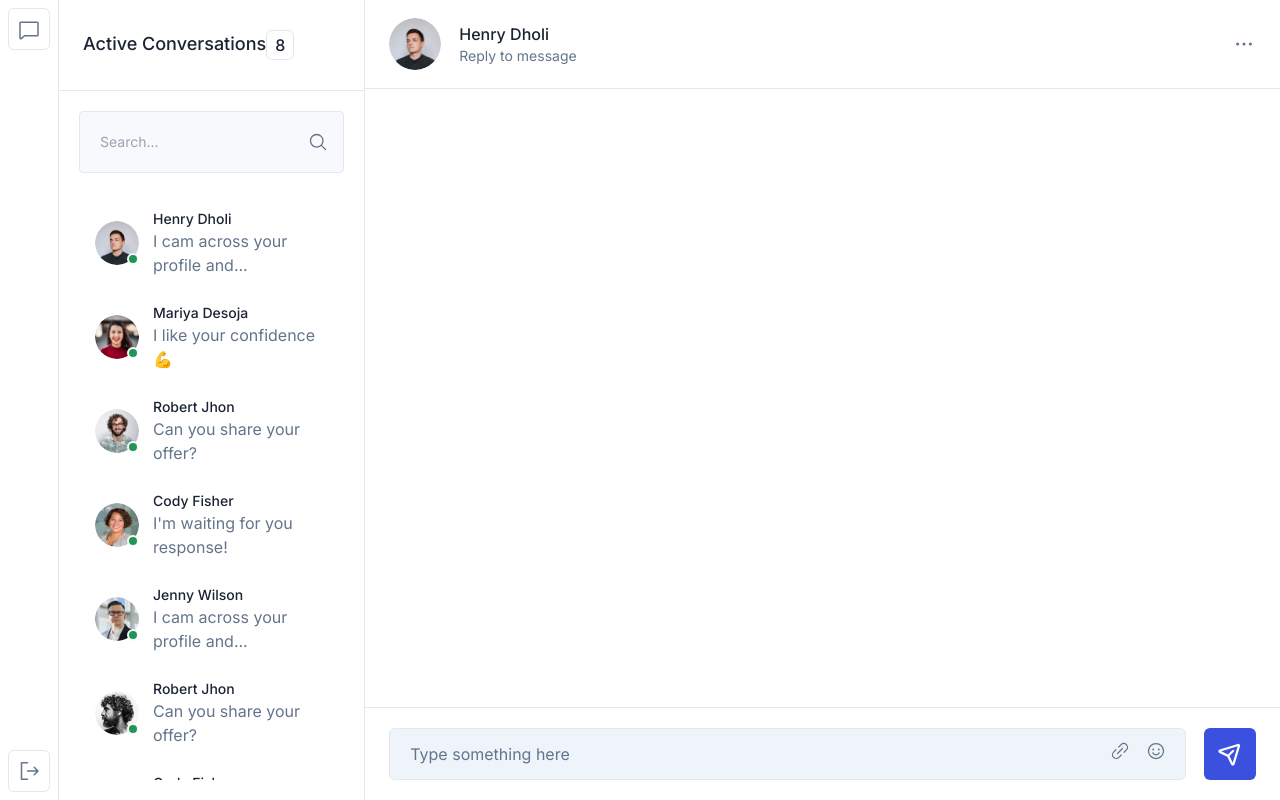
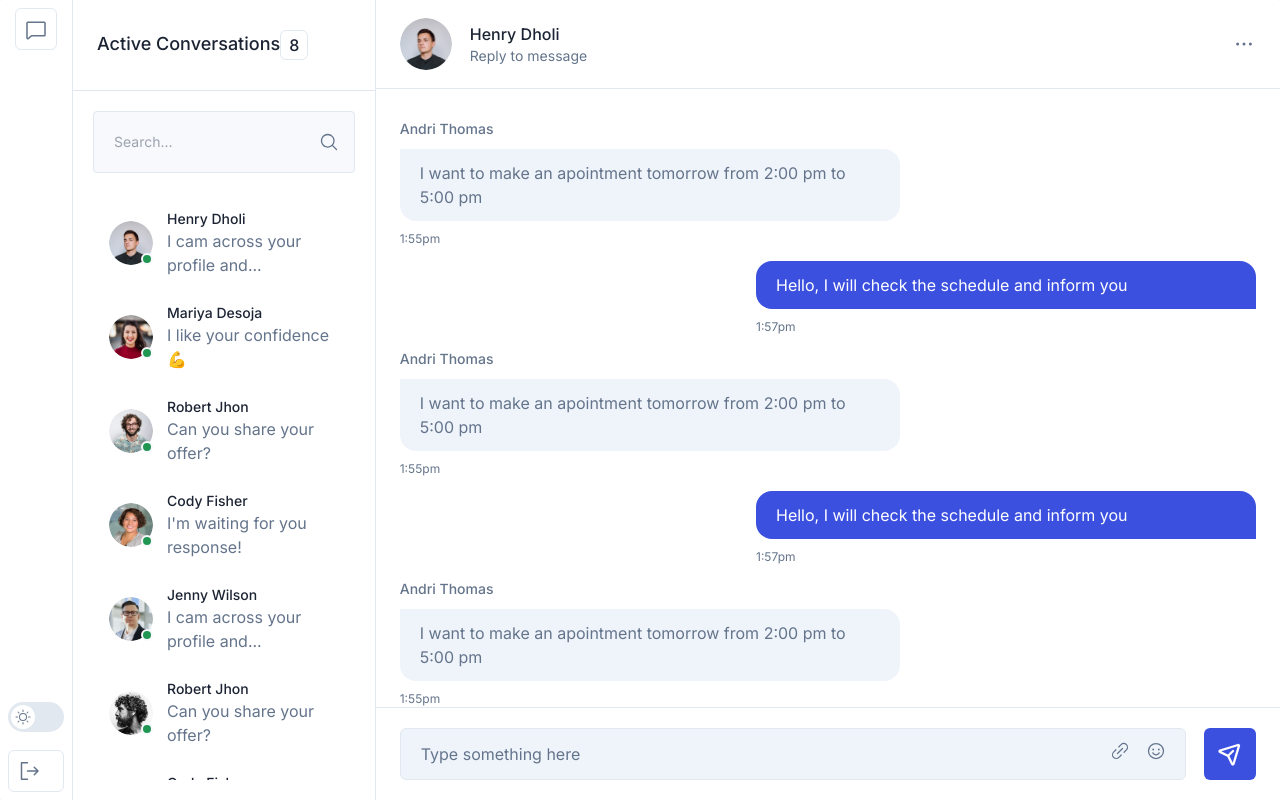
Before and after one commit to matthewmcroberts/ChatApp, a React (Vite) app: page / in a window 1280 px wide. Built offline with nearby package versions, Linux system fonts and the light colour scheme.

Commit message:
working on basic UI

```diff
--- /dev/null
+++ b/src/components/DarkModeSwitcher.jsx
@@ -0,0 +1,20 @@
+import { Moon, Sun } from '@phosphor-icons/react'
+import React from 'react'
+
+export default function DarkModeSwitcher() {
+  return (
+    <li className="list-none">
+        <label htmlFor="" className="relative m-0 block h-7.5 w-14 rounded-full bg-stroke">
+            <input type="checkbox" className="absolute z-50 top-0 m-0 h-full w-full cursor-pointer opacity-0" />
+            <span className="absolute top-1/2 left-[3px] flex h-6 w-6 -translate-y-1/2 translate-x-0 items-center justify-center rounded-full bg-white duration-75 ease-linear">
+                <span className="dark:hidden">
+                    <Sun />
+                </span>
+                <span className="hidden dark:inline-block">
+                    <Moon />
+                </span>
+            </span>
+        </label>
+    </li>
+  )
+}
--- a/src/section/chat/Inbox.jsx
+++ b/src/section/chat/Inbox.jsx
@@ -10,7 +10,7 @@ export default function Inbox() {
             <div className="sticky flex items-center flex-row justify-between border-b border-stroke dark:border-strokedark px-6 py-4.5">
                 <div className="flex items-center">
                     <div className="mr-4.5 h-13 w-full max-w-13 overflow-hidden rounded-full">
-                    <img src={User01} alt="avatar" className="h-full w-full object-cover object-center"/>
+                        <img src={User01} alt="avatar" className="h-full w-full object-cover object-center" />
                     </div>
 
                     <div>
@@ -28,14 +28,52 @@ export default function Inbox() {
 
             {/* List of messages */}
             <div className="max-h-full space-y-3.5 overflow-auto no-scrollbar px-6 py-7.5 grow">
-
+                <div className="max-w-125">
+                    <p className="mb-2.5 text-sm font-medium">Andri Thomas</p>
+                    <div className="mb-2.5 rounded-2xl rounded-tl-none bg-gray px-5 py-3 dark:bg-boxdark-2">
+                        <p>I want to make an apointment tomorrow from 2:00 pm to 5:00 pm</p>
+                    </div>
+                    <p className="text-xs">1:55pm</p>
+                </div>
+                <div className="max-w-125 ml-auto">
+                    <div className="mb-2.5 rounded-2xl rounded-br-none bg-primary px-5 py-3">
+                        <p className="text-white">Hello, I will check the schedule and inform you</p>
+                    </div>
+                    <p className="text-xs">1:57pm</p>
+                </div>
+                <div className="max-w-125">
+                    <p className="mb-2.5 text-sm font-medium">Andri Thomas</p>
+                    <div className="mb-2.5 rounded-2xl rounded-tl-none bg-gray px-5 py-3 dark:bg-boxdark-2">
+                        <p>I want to make an apointment tomorrow from 2:00 pm to 5:00 pm</p>
+                    </div>
+                    <p className="text-xs">1:55pm</p>
+                </div>
+                <div className="max-w-125 ml-auto">
+                    <div className="mb-2.5 rounded-2xl rounded-br-none bg-primary px-5 py-3">
+                        <p className="text-white">Hello, I will check the schedule and inform you</p>
+                    </div>
+                    <p className="text-xs">1:57pm</p>
+                </div>
+                <div className="max-w-125">
+                    <p className="mb-2.5 text-sm font-medium">Andri Thomas</p>
+                    <div className="mb-2.5 rounded-2xl rounded-tl-none bg-gray px-5 py-3 dark:bg-boxdark-2">
+                        <p>I want to make an apointment tomorrow from 2:00 pm to 5:00 pm</p>
+                    </div>
+                    <p className="text-xs">1:55pm</p>
+                </div>
+                <div className="max-w-125 ml-auto">
+                    <div className="mb-2.5 rounded-2xl rounded-br-none bg-primary px-5 py-3">
+                        <p className="text-white">Hello, I will check the schedule and inform you</p>
+                    </div>
+                    <p className="text-xs">1:57pm</p>
+                </div>
             </div>
 
             {/* Input */}
             <div className="sticky bottom-0 border-t border-stroke bg-white px-6 py-5 dark:border-strokedark dark:bg-boxdark">
                 <form className="flex items-center justify-between space-x-4.5">
                     <div className="relative w-full">
-                    <input type="text" placeholder="Type something here" className="h-13 w-full rounded-md border border-stroke bg-gray pl-5 pr-19 text-black placeholder-body outline-none focus:border-primary dark:border-strokedark dark:bg-boxdark-2 dark:text-white"/>
+                        <input type="text" placeholder="Type something here" className="h-13 w-full rounded-md border border-stroke bg-gray pl-5 pr-19 text-black placeholder-body outline-none focus:border-primary dark:border-strokedark dark:bg-boxdark-2 dark:text-white" />
 
                         <div className="absolute right-5 top-1/2 -translate-y-1/2 items-center justify-end space-x-4">
                             <button className="hover:text-primary">
@@ -48,7 +86,7 @@ export default function Inbox() {
                     </div>
 
                     <button className="flex items-center justify-center h-13 max-w-13 w-full rounded-md bg-primary text-white hover:bg-opacity-90">
-                    <PaperPlaneTilt size={24} weight="bold"/>
+                        <PaperPlaneTilt size={24} weight="bold" />
                     </button>
                 </form>
             </div>
--- a/src/section/chat/Sidebar.jsx
+++ b/src/section/chat/Sidebar.jsx
@@ -1,5 +1,6 @@
 import { Chat, SignOut } from '@phosphor-icons/react'
 import React from 'react'
+import DarkModeSwitcher from '../../components/DarkModeSwitcher'
 
 export default function Sidebar() {
     return (
@@ -10,7 +11,9 @@ export default function Sidebar() {
 
             <div className="flex flex-col grow"></div>
 
-            <div className="">
+            <div className="space-y-4.5">
+                <DarkModeSwitcher />
+
                 <div className='mx-auto border rounded-md border-stroke p-2 dark:border-strokedark hover:bg-stone-100 hover:cursor-pointer'>
                     <SignOut size={24} />
                 </div>
```
Also changed, not shown: src/hooks/useLocalStorage.js (added). Lines whose indentation alone changed are shown as unchanged.
